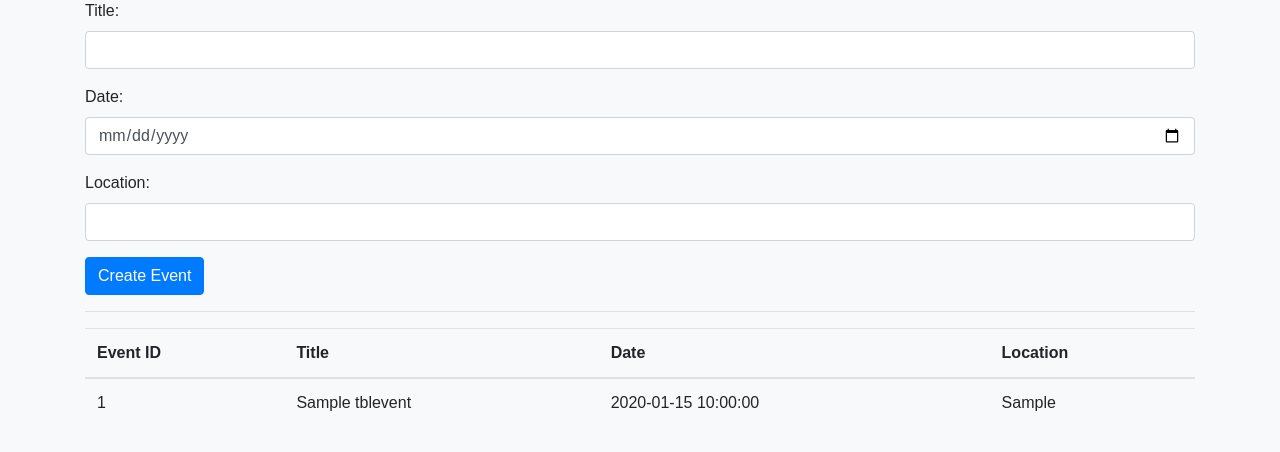
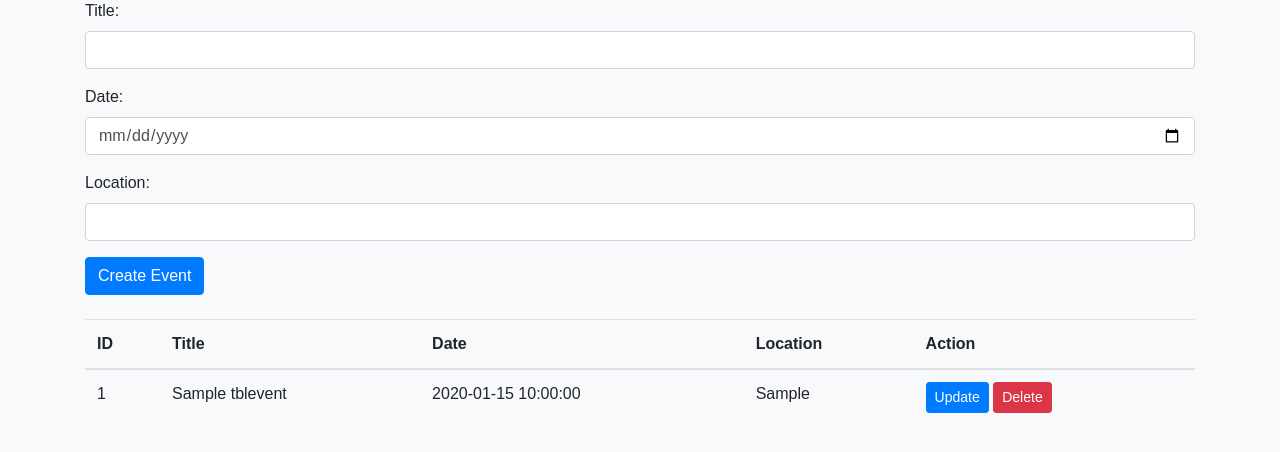
Before and after one commit to Kenil-08/Blood-Donation-System, a PHP site: page /Blood-Donation-System/manage_events.php in a window 1280 px wide. Shown: the part 127-579 px from the top of the page. Run offline with PHP 8.4, Linux system fonts and the light colour scheme; tables that the repository leaves empty or names only in its code hold one stand-in row (values such as "Sample post"); some libraries are stand-ins or nearby versions.

Commit message:
Update & Delete Event Complete.

```diff
--- a/MyDb.php
+++ b/MyDb.php
@@ -45,5 +45,23 @@
 			$data = $resultSet->fetch_all(MYSQLI_ASSOC);
 			return $data;
 		}
+
+		function updateEvent($title,$data,$location,$event_id)
+		{
+			$qry = "UPDATE tblEvent SET title=?, date=?, location=? WHERE event_id=?";
+			$stmt = $this->conn->prepare($qry);
+			$stmt->bind_param("sssi",$title,$data,$location,$event_id);
+			$cnt = $stmt->execute();
+			return $cnt;
+		}
+
+		function deleteEvent($event_id){
+			$qry = "DELETE FROM tblEvent WHERE event_id=?";
+			$stmt = $this->conn->prepare($qry);
+			$stmt->bind_param("i",$event_id);
+			$cnt = $stmt->execute();
+			return $cnt;
+		}
+
 	}
  ?>
--- a/manage_events.php
+++ b/manage_events.php
@@ -20,7 +20,7 @@
     </style>
 </head>
 <body>
-<nav class="navbar navbar-expand-lg navbar-dark bg-danger">
+    <nav class="navbar navbar-expand-lg navbar-dark bg-danger">
         <!-- <a class="navbar-brand" href="#">Admin Dashboard</a> -->
         <span class="navbar-brand mb-0 h1">Admin Dashboard</span>
         <button class="navbar-toggler" type="button" data-toggle="collapse" data-target="#navbarNav" aria-controls="navbarNav" aria-expanded="false" aria-label="Toggle navigation">
@@ -64,41 +64,76 @@
             </div>
             <button type="submit" name="btnCreateEvent" class="btn btn-primary">Create Event</button>
         </form>
+    </div>
 
-        <hr>
+    <div id="updateEventModal" class="modal">
+        <div class="modal-dialog">
+            <div class="modal-content">
+                <div class="modal-header">
+                    <h5 class="modal-title">Update Event</h5>
+                    <button type="button" class="close" data-dismiss="modal">&times;</button>
+                </div>
+                <div class="modal-body">
+                    <!-- Update Event Form -->
+                    <form id="updateEventForm" action="manage_events.php" method="POST">
+                        <div class="form-group">
+                            <label for="id">ID:</label>
+                            <input type="text" class="form-control" id="id" name="event_id_update" >
+                        </div>
+                        <div class="form-group">
+                            <label for="title">Title:</label>
+                            <input type="text" class="form-control" id="title" name="title_update">
+                        </div>
+                        <div class="form-group">
+                            <label for="date">Date:</label>
+                            <input type="date" class="form-control" id="date" name="date_update">
+                        </div>
+                        <div class="form-group">
+                            <label for="location">Location:</label>
+                            <input type="text" class="form-control" id="location" name="location_update">
+                        </div>
+                        <button type="submit" name="btnUpdateEvent" class="btn btn-primary">Update Event</button>
+                    </form>
+                </div>
+            </div>
+        </div>
+    </div>
 
-        <!-- Event Table -->
-        <table class="table">
-            <thead>
-                <tr>
-                    <th>Event ID</th>
-                    <th>Title</th>
-                    <th>Date</th>
-                    <th>Location</th>
-                </tr>
-            </thead>
-            <tbody id="eventTableBody">
-                <?php
-                    $result = $obj->selectEvent();
-                    foreach($result as $row)
-                    {
-                        echo "<tr>
-                            <td>".$row["event_id"]."</td>
-                            <td>".$row["title"]."</td>
-                            <td>".$row["date"]."</td>
-                            <td>".$row["location"]."</td>
-                        </tr>";
-                    }
-                    echo "</table>";
-                ?>
-            </tbody>
-        </table>
+    <div id="deleteEventModal" class="modal">
+        <div class="modal-dialog">
+            <div class="modal-content">
+                <div class="modal-header">
+                    <h5 class="modal-title">Delete Event</h5>
+                    <button type="button" class="close" data-dismiss="modal">&times;</button>
+                </div>
+                <div class="modal-body">
+                    <!-- Update Event Form -->
+                    <form id="updateEventForm" action="manage_events.php" method="POST">
+                        <div class="form-group">
+                            <label for="id">ID:</label>
+                            <input type="text" class="form-control" id="id" name="event_id_delete" >
+                        </div>
+                        <button type="submit" name="btnDeleteEvent" class="btn btn-danger">Delete Event</button>
+                    </form>
+                </div>
+            </div>
+        </div>
     </div>
 
     <!-- Bootstrap JS -->
     <script src="https://code.jquery.com/jquery-3.5.1.slim.min.js"></script>
     <script src="https://cdn.jsdelivr.net/npm/@popperjs/core@2.5.4/dist/umd/popper.min.js"></script>
     <script src="https://stackpath.bootstrapcdn.com/bootstrap/4.5.2/js/bootstrap.min.js"></script>
+    <script>
+        function openUpdateModal(eventId) {
+            // Show the modal
+            $("#updateEventModal").modal("show");
+        }
+        function openDeleteModal(eventId) {
+            // Show the modal
+            $("#deleteEventModal").modal("show");
+        }
+    </script>
 </body>
 </html>
 
@@ -113,4 +148,56 @@
             echo "<script>alert('Event Created Successfully.')</script>";
         }
     }
+    if(isset($_POST['btnUpdateEvent'])){
+        $event_id = $_POST['event_id_update'];
+        $title = $_POST['title_update'];
+        $date = $_POST['date_update'];
+        $location = $_POST['location_update'];
+
+        $cnt = $obj->updateEvent($title,$date,$location,$event_id);
+        if($cnt > 0){
+            echo "<script>alert('Event Updated Successfully.')</script>";
+        }
+    }
+
+    if(isset($_POST['btnDeleteEvent'])){
+        $event_id = $_POST['event_id_delete'];
+        $cnt = $obj->deleteEvent($event_id);
+        if($cnt > 0){
+            echo "<script>alert('Event Deleted Successfully.')</script>";
+        }
+    }
+
+    echo "<div class='container mt-4'>";
+        echo "<table class='table'>";
+        echo "<thead>";
+            echo "<tr>";
+                echo "<th>ID</th>";
+                echo "<th>Title</th>";
+                echo "<th>Date</th>";
+                echo "<th>Location</th>";
+                echo "<th>Action</th>";
+            echo "</tr>";
+        echo "</thead>";
+        echo "<tbody>";
+            $result = $obj->selectEvent();
+            foreach($result as $row)
+            {
+                echo "<tr>
+                    <td>".$row["event_id"]."</td>
+                    <td>".$row["title"]."</td>
+                    <td>".$row["date"]."</td>
+                    <td>".$row["location"]."</td>
+                    <td>
+                        <button type='button' class='btn btn-sm btn-primary' onclick='openUpdateModal(".$row["event_id"].")'>Update</button>
+
+                        <button type='button' class='btn btn-sm btn-danger'
+                        onclick='openDeleteModal(".$row["event_id"].")'>Delete</button>
+                    </td>
+                </tr>";
+            }
+        echo "</tbody>";
+        echo "</table>";
+    echo "</div>";
+
 ?>
```
